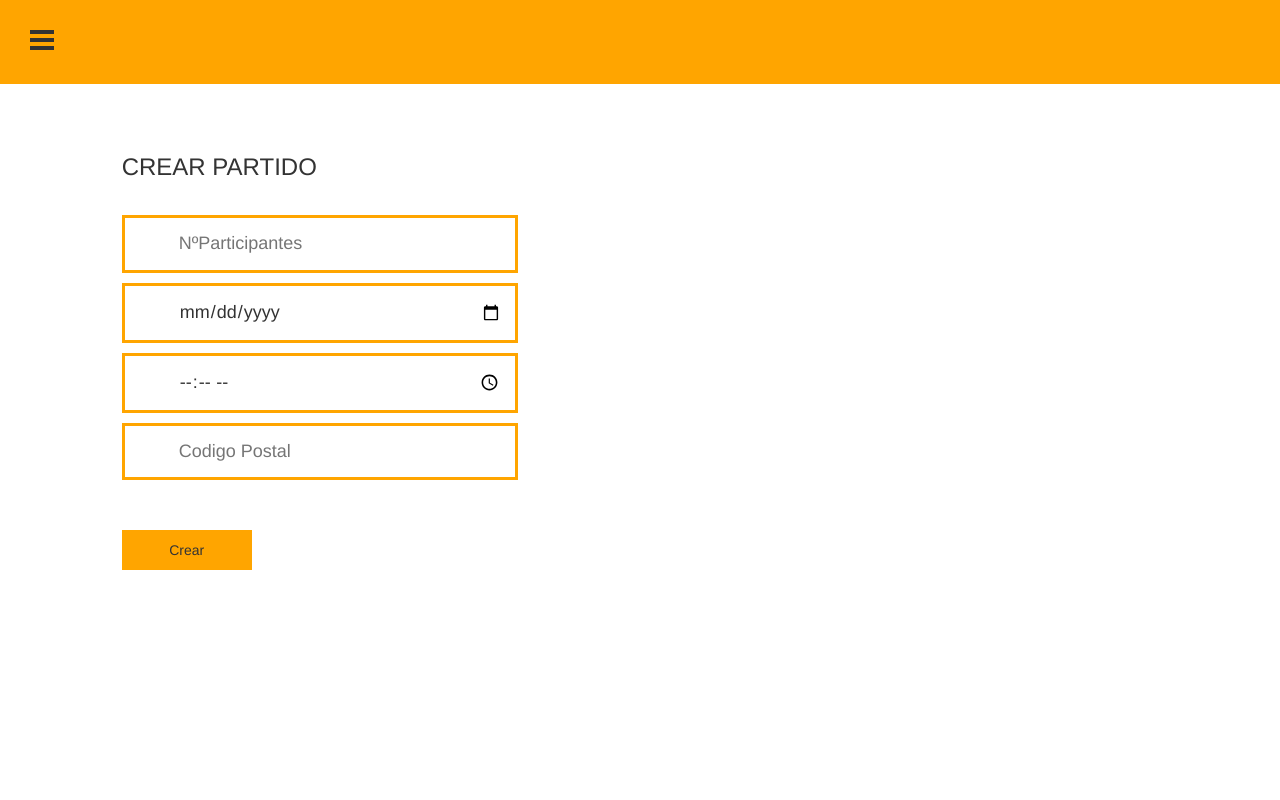
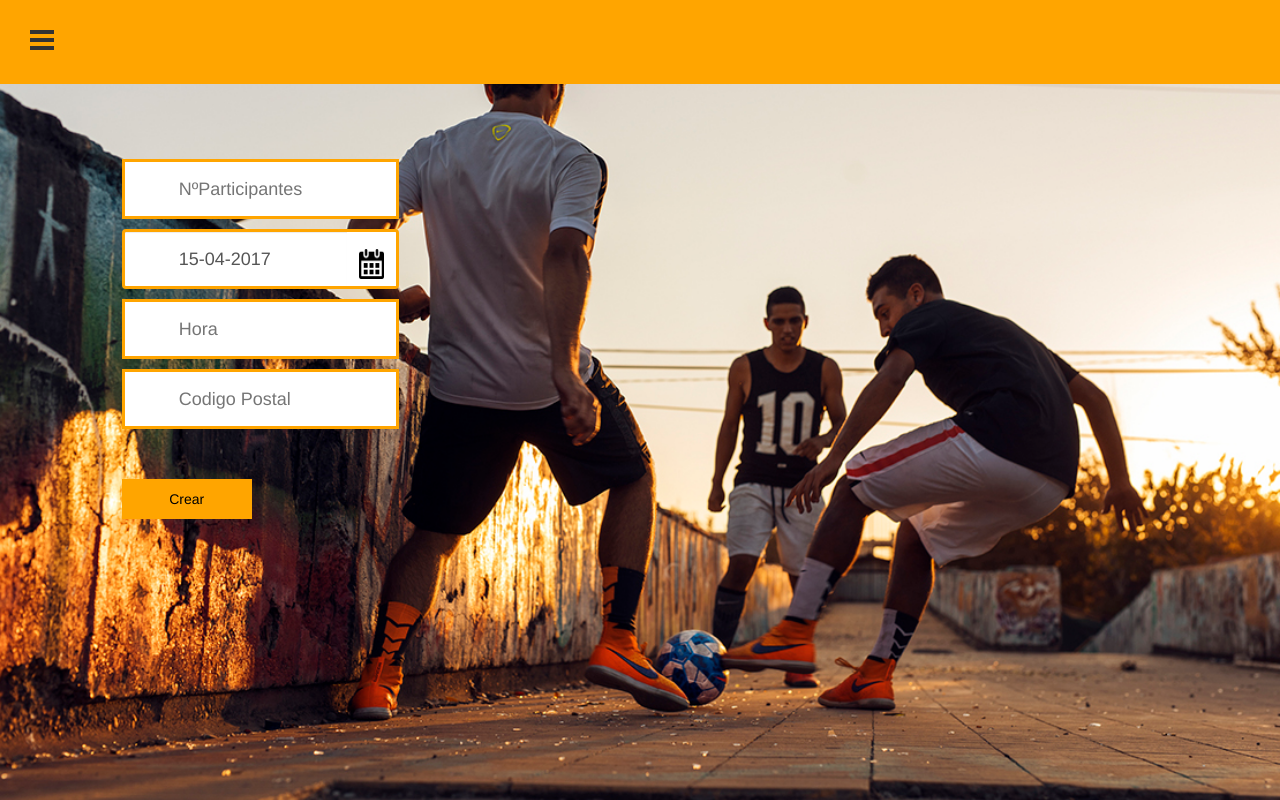
Before and after one commit to Mandyonze/Pachanga-AW, a PHP site: page /crearPartido.html in a window 1280 px wide. Run offline with PHP 8.4, Linux system fonts and the light colour scheme; some libraries are stand-ins or nearby versions.

Commit message:
crearPartido done

```diff
--- a/P2-Grupo8-Pachanga/crearPartido.html
+++ b/P2-Grupo8-Pachanga/crearPartido.html
@@ -1,13 +1,18 @@
 <!DOCTYPE html>
 <html>
 <head>
-	<link rel="stylesheet" href="css/crearPartido.css">
-  	<meta charset="utf-8">
+  <title>Crear Partido</title>
+  <meta charset="utf-8">
+  <meta name="viewport" content="width=device-width, initial-scale=1">
+  <link rel="stylesheet" href="css/bootstrap.css">
+  <link rel="stylesheet" href="css/bootstrap.min.css">
 
-  	<!-- Latest compiled and minified CSS -->
-	<link rel="stylesheet" href="https://maxcdn.bootstrapcdn.com/bootstrap/3.3.7/css/bootstrap.min.css" integrity="sha384-BVYiiSIFeK1dGmJRAkycuHAHRg32OmUcww7on3RYdg4Va+PmSTsz/K68vbdEjh4u" crossorigin="anonymous">
-	<!-- Latest compiled and minified JavaScript -->
-	<script src="https://maxcdn.bootstrapcdn.com/bootstrap/3.3.7/js/bootstrap.min.js" integrity="sha384-Tc5IQib027qvyjSMfHjOMaLkfuWVxZxUPnCJA7l2mCWNIpG9mGCD8wGNIcPD7Txa" crossorigin="anonymous"></script>
+  <link href="http://maxcdn.bootstrapcdn.com/bootstrap/3.2.0/css/bootstrap.min.css" rel="stylesheet" type="text/css" />
+  <link href="http://cdnjs.cloudflare.com/ajax/libs/bootstrap-datepicker/1.3.0/css/datepicker.css" rel="stylesheet" type="text/css" />
+
+<script src="https://ajax.googleapis.com/ajax/libs/jquery/3.1.1/jquery.min.js"></script>
+
+  <link rel="stylesheet" href="css/crearPartido.css">
 </head>
 <body>
 <header style="background-color: orange; padding: 30px;">
@@ -23,32 +28,25 @@
 
 <div class="container-fluid">
 
-
-	<div class="row">
-		<div class="col-md-1"></div>
-		<div class="col-md-11">
-			<h3>CREAR PARTIDO</h3>
-		</div>
-	</div>
-
 	<div class="row">
 			<div class="col-md-1"></div>
 		    <form class="form col-xs-8 col-sm-6  col-md-4" id="form1">
 
 		      <p class="n_players">
-		        <input name="n_players" type="number" minlength="1" maxlength="2" oninput="maxLengthCheck(this)" class="validate[required,custom[n_players]] feedback-input" id="n_players" placeholder="NºParticipantes" />
+		        <input name="n_players" type="text" minlength="1" maxlength="2" oninput="maxLengthCheck(this)" class="validate[required,custom[n_players]] feedback-input" id="n_players" placeholder="NºParticipantes" />
 		      </p>
 
-		       <p class="date">
-		        <input name="date" type="date" class="validate[required,custom[date]] feedback-input" id="date" placeholder="Fecha" />
+  			   <p id="datepicker" class="input-group date largo" data-date-format="dd-mm-yyyy" >
+		        	<input name="fecha"  class="form-control validate[required,custom[fecha]] feedback-input noBordeder " type="text" id="fecha" placeholder="Fecha"/>
+		        	<span class="input-group-addon whiteyorange"><img src="img/iconos/calendar.png" class=" glyphicon_tam sin_margen"></span>
 		      </p>
 
 		      <p class="hora">
-		        <input name="hora" type="time" class="validate[required,custom[hora]] feedback-input" id="hora" placeholder="Hora" />
+		        <input name="hora" type="text" class="validate[required,custom[hora]] feedback-input" id="hora" placeholder="Hora" />
 		      </p>
 
 		      <p class="zona">
-		        <input name="zona" type="number" minlength="5" maxlength="5" oninput="maxLengthCheck(this)" class="validate[required,custom[zona]] feedback-input" id="zona" placeholder="Codigo Postal" />
+		        <input name="zona" type="text" minlength="5" maxlength="5" oninput="maxLengthCheck(this)" class="validate[required,custom[zona]] feedback-input" id="zona" placeholder="Codigo Postal" />
 		      </p>
 
 		    </form>
@@ -64,14 +62,13 @@
 
 </div>
 
-<script>
-  //Restringe la long de los tipo number
-  function maxLengthCheck(object)
-  {
-    if (object.value.length > object.maxLength)
-      object.value = object.value.slice(0, object.maxLength)
-  }
-</script>
+
+    <!-- Bootstrap Core JavaScript -->
+    <script src="js/bootstrap.min.js"></script>
+    <script src="js/crearPartido.js"></script>
+
+    <script src="http://maxcdn.bootstrapcdn.com/bootstrap/3.2.0/js/bootstrap.min.js"></script>
+    <script src="http://cdnjs.cloudflare.com/ajax/libs/bootstrap-datepicker/1.3.0/js/bootstrap-datepicker.js"></script>
 
 </body>
 
--- a/P2-Grupo8-Pachanga/css/crearPartido.css
+++ b/P2-Grupo8-Pachanga/css/crearPartido.css
@@ -1,3 +1,8 @@
+body{
+  background: url("../img/backgrounds/login.jpg") no-repeat center center fixed;
+  -webkit-background-size: cover;
+}
+
 .bars {
   cursor: pointer;
   width: 24px;
@@ -7,14 +12,6 @@
   height: 4px;
   margin-bottom: 4px;
   width: 24px;
-  -webkit-transition: all 300ms ease-out;
-  -moz-transition: all 300ms ease-out;
-  -ms-transition: all 300ms ease-out;
-  -o-transition: all 300ms ease-out;
-  transition: all 300ms ease-out;
-}
-.bars:hover .bar {
-  background: #666;
   -webkit-transition: all 300ms ease-out;
   -moz-transition: all 300ms ease-out;
   -ms-transition: all 300ms ease-out;
@@ -66,15 +63,52 @@ input[type="radio"]:checked ~ label {
   font-weight:500;
   font-size: 18px;
   padding: 13px 13px 13px 54px;
-  width:100%;
+  width:70%;
+  height: 60px;
   -webkit-box-sizing: border-box;
   -moz-box-sizing: border-box;
   -ms-box-sizing: border-box;
   box-sizing: border-box;
   border: 3px solid orange;
+  background-color: white;
 }
 
+.noBordeder{
+
+  border-right: none;
+}
 
 .container-fluid{
   margin-top: 50px;
 }
+
+#datepicker > span:hover{cursor: pointer;}
+
+.largo{
+
+  width: 70%;
+}
+
+.sin_margen{
+
+  margin: 0px;
+}
+
+.glyphicon_tam{
+
+    width: 100%;
+    max-height: 40px;
+    min-height: 30px;
+    max-width: 40px;
+    min-width: 25px;
+    display: block;
+    margin-left: auto;
+    margin-right: auto;
+    margin-top: 10px;
+}
+
+
+.whiteyorange{
+  background-color: white;
+  border: 3px solid orange;
+}
--- a/P2-Grupo8-Pachanga/css/datepicker.css
+++ b/P2-Grupo8-Pachanga/css/datepicker.css
@@ -1,4 +1,2 @@
 
-label{margin-left: 20px;}
-#datepicker{width:180px; margin: 0 20px 20px 20px;}
 #datepicker > span:hover{cursor: pointer;}
--- /dev/null
+++ b/P2-Grupo8-Pachanga/js/crearPartido.js
@@ -0,0 +1,12 @@
+$(function () {
+  $("#datepicker").datepicker({
+        autoclose: true,
+        todayHighlight: true
+  }).datepicker('update', new Date());;
+});
+
+ function maxLengthCheck(object)
+  {
+    if (object.value.length > object.maxLength)
+      object.value = object.value.slice(0, object.maxLength)
+  }
```
Also changed, not shown: P2-Grupo8-Pachanga/barraBusqueda.html (+15 -14 lines), P2-Grupo8-Pachanga/css/barraBusqueda.css (+18 -0 lines), P2-Grupo8-Pachanga/js/datepicker.js (line endings or trailing spaces).
